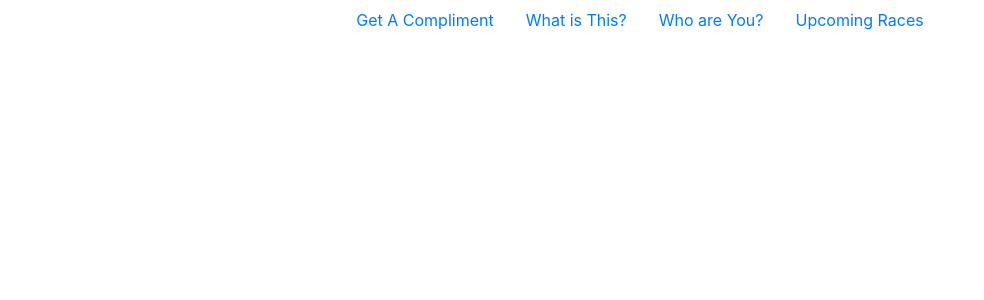
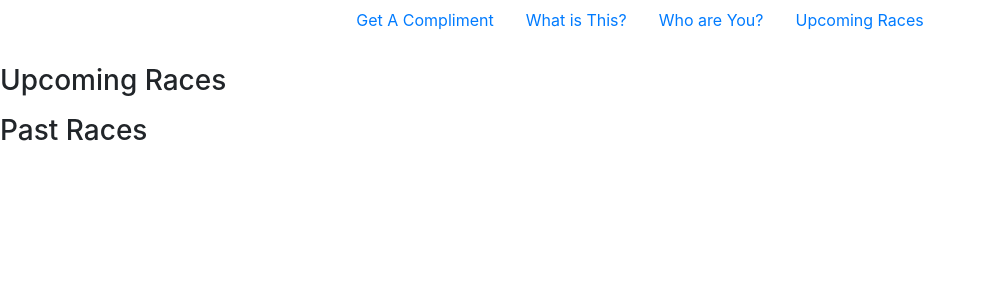
Before and after one commit to hayleycd/marathonbuddy, a Django app: template marathonbuddy/coaching/templates/coaching/upcoming_races.html in a window 1280 px wide. Shown: the top 300 px of the page, without its empty margins (0-984 px from the left). Run offline with Django 3.2, Linux system fonts and the light colour scheme; the template is opened without the code that fills it, so the values that code supplies are empty; parts of the project's set-up code (start-up, migrations or seed data) failed here and were passed over; some libraries are stand-ins or nearby versions.

Commit message:
past races

```diff
--- a/marathonbuddy/coaching/templates/coaching/upcoming_races.html
+++ b/marathonbuddy/coaching/templates/coaching/upcoming_races.html
@@ -1,8 +1,15 @@
 {% extends 'coaching/frame.html' %}
 	{% block content %}
+	<h3>Upcoming Races</h3>
 	<ul>
 	{% for race in races %}
 		<li>{{ race.event_name }} {{ race.city }}, {{ race.state }} {{ race.event_date }}</li>
 	{% endfor %}
 	</ul>
+	<h3>Past Races</h3>
+	<ul>
+	{% for past_race in past %}
+		<li>{{ past_race.event_name }} {{ past_race.city }}, {{ past_race.state }} {{ past_race.event_date }}</li>
+	{% endfor %}
+	</ul>
 	{% endblock %}
```
Also changed, not shown: marathonbuddy/coaching/views.py (+5 -3 lines).
